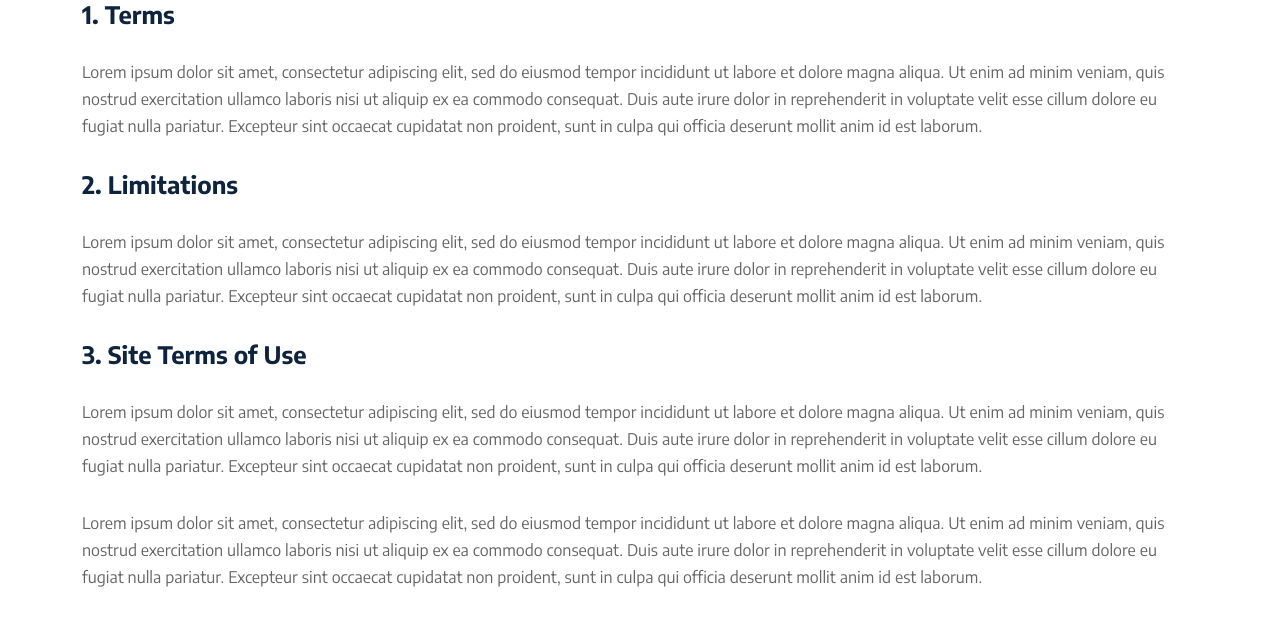
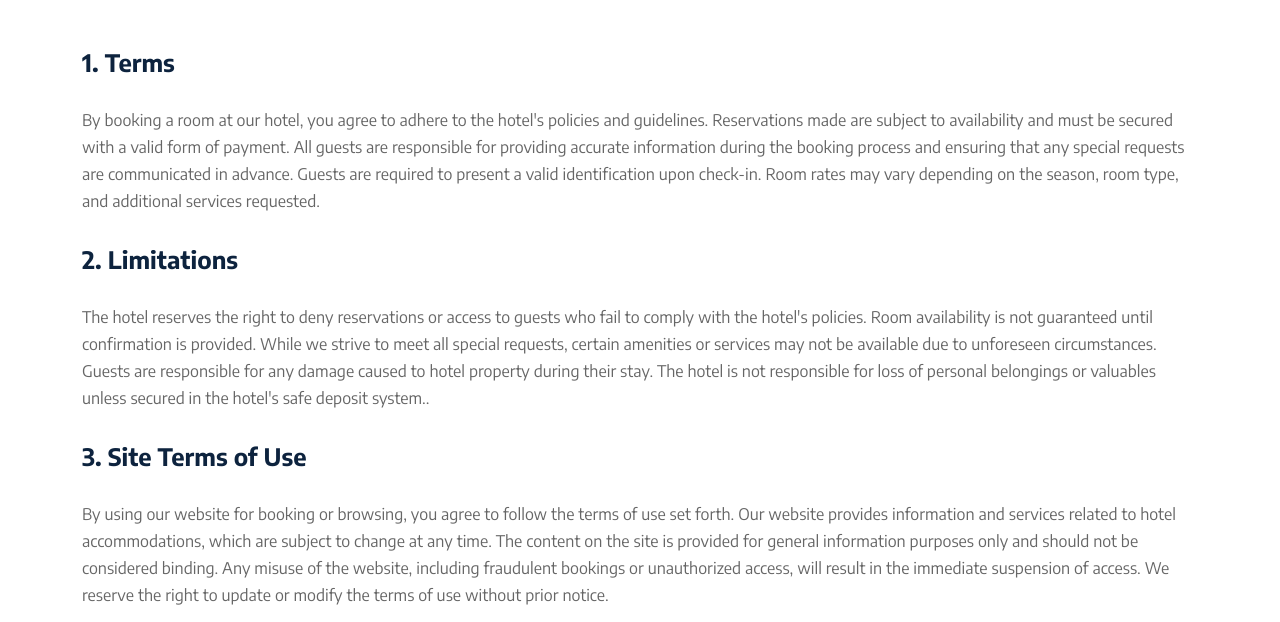
Before and after one commit to bishal189/Hotel-Booking-, a Django app: page /privacy/ in a window 1280 px wide; the page is wider, and only the part inside the window is pictured. Shown: the part 335-957 px from the top of that part. Run offline with Django 5.2, Linux system fonts and the light colour scheme; data comes from the database, SQL or seed files in the repository; some libraries are stand-ins or nearby versions; some web fonts are replaced.

Commit message:
added privacy and policy

```diff
--- a/templates/company/privacy.html
+++ b/templates/company/privacy.html
@@ -33,22 +33,20 @@
 		<!-- Privacy policy -->
 		<div class="terms-content listing-section ">
 			<div class="container">
-				<div class="row">
+				<div class="row" style='margin-top:3rem;'>
 				    <div class="terms-info">
 						<div class="page-title">
 						   <h5>1. Terms</h5>
 						</div>
-						<p>Lorem ipsum dolor sit amet, consectetur adipiscing elit, sed do eiusmod tempor incididunt ut labore et dolore magna aliqua. Ut enim ad minim veniam, quis nostrud exercitation ullamco laboris nisi ut aliquip ex ea commodo consequat. Duis aute irure dolor in reprehenderit in voluptate velit esse cillum dolore eu fugiat nulla pariatur. Excepteur sint occaecat cupidatat non proident, sunt in culpa qui officia deserunt mollit anim id est laborum.</p>
+						<p>By booking a room at our hotel, you agree to adhere to the hotel's policies and guidelines. Reservations made are subject to availability and must be secured with a valid form of payment. All guests are responsible for providing accurate information during the booking process and ensuring that any special requests are communicated in advance. Guests are required to present a valid identification upon check-in. Room rates may vary depending on the season, room type, and additional services requested.</p>
 					    <div class="page-title">
 						   <h5>2. Limitations</h5>
 						</div>
-						<p>Lorem ipsum dolor sit amet, consectetur adipiscing elit, sed do eiusmod tempor incididunt ut labore et dolore magna aliqua. Ut enim ad minim veniam, quis nostrud exercitation ullamco laboris nisi ut aliquip ex ea commodo consequat. Duis aute irure dolor in reprehenderit in voluptate velit esse cillum dolore eu fugiat nulla pariatur. Excepteur sint occaecat cupidatat non proident, sunt in culpa qui officia deserunt mollit anim id est laborum.</p>
+						<p>The hotel reserves the right to deny reservations or access to guests who fail to comply with the hotel's policies. Room availability is not guaranteed until confirmation is provided. While we strive to meet all special requests, certain amenities or services may not be available due to unforeseen circumstances. Guests are responsible for any damage caused to hotel property during their stay. The hotel is not responsible for loss of personal belongings or valuables unless secured in the hotel's safe deposit system..</p>
 					    <div class="page-title">
 						   <h5>3. Site Terms of Use</h5>
 						</div>
-						<p>Lorem ipsum dolor sit amet, consectetur adipiscing elit, sed do eiusmod tempor incididunt ut labore et dolore magna aliqua. Ut enim ad minim veniam, quis nostrud exercitation ullamco laboris nisi ut aliquip ex ea commodo consequat. Duis aute irure dolor in reprehenderit in voluptate velit esse cillum dolore eu fugiat nulla pariatur. Excepteur sint occaecat cupidatat non proident, sunt in culpa qui officia deserunt mollit anim id est laborum.</p>
-					    <p>Lorem ipsum dolor sit amet, consectetur adipiscing elit, sed do eiusmod tempor incididunt ut labore et dolore magna aliqua. Ut enim ad minim veniam, quis nostrud exercitation ullamco laboris nisi ut aliquip ex ea commodo consequat. Duis aute irure dolor in reprehenderit in voluptate velit esse cillum dolore eu fugiat nulla pariatur. Excepteur sint occaecat cupidatat non proident, sunt in culpa qui officia deserunt mollit anim id est laborum.</p>
-					    <p>Lorem ipsum dolor sit amet, consectetur adipiscing elit, sed do eiusmod tempor incididunt ut labore et dolore magna aliqua. Ut enim ad minim veniam, quis nostrud exercitation ullamco laboris nisi ut aliquip ex ea commodo consequat. Duis aute irure dolor in reprehenderit in voluptate velit esse cillum dolore eu fugiat nulla pariatur. Excepteur sint occaecat cupidatat non proident, sunt in culpa qui officia deserunt mollit anim id est laborum.</p>
+						<p style='margin-bottom:3rem;'>By using our website for booking or browsing, you agree to follow the terms of use set forth. Our website provides information and services related to hotel accommodations, which are subject to change at any time. The content on the site is provided for general information purposes only and should not be considered binding. Any misuse of the website, including fraudulent bookings or unauthorized access, will result in the immediate suspension of access. We reserve the right to update or modify the terms of use without prior notice.</p>
 					</div>
 				</div>
 			</div>
--- a/templates/home/home.html
+++ b/templates/home/home.html
@@ -94,10 +94,10 @@
         <h2 class="hotel-name">Sky Hotel</h2>
 
         <ul class="owl-carousel partnerslist d-flex">
-            <li><a href="javascript:void(0);"  style='font-weight:bold;'>Fanous Lebanese Restaurant</a></li>
+            <li><a href="javascript:void(0);"  style='font-weight:bold;'><img class="img-fluid" src="{% static '1.png' %}" alt="partners"></a></li>
             <li><a href="javascript:void(0);"><img class="img-fluid" src="{% static 'hotel.jpeg' %}" alt="partners"></a></li>
 
-            <li><a href="javascript:void(0);"  style='font-weight:bold;'>Rami's Cafe</a></li>
+            <li><a href="javascript:void(0);"  style='font-weight:bold;'><img class="img-fluid" src="{% static 'cafe.png' %}" alt="partners"></a></li>
             <li><a href="javascript:void(0);" style='font-weight:bold;'><img class="img-fluid" src="{% static 'logo.png' %}" alt="partners"></a></li>
 
         </ul>
```
Also changed, not shown: static/1.png (added), static/cafe.png (added), static/fa.png (added), static/famous.png (added), static/image.png (added).
